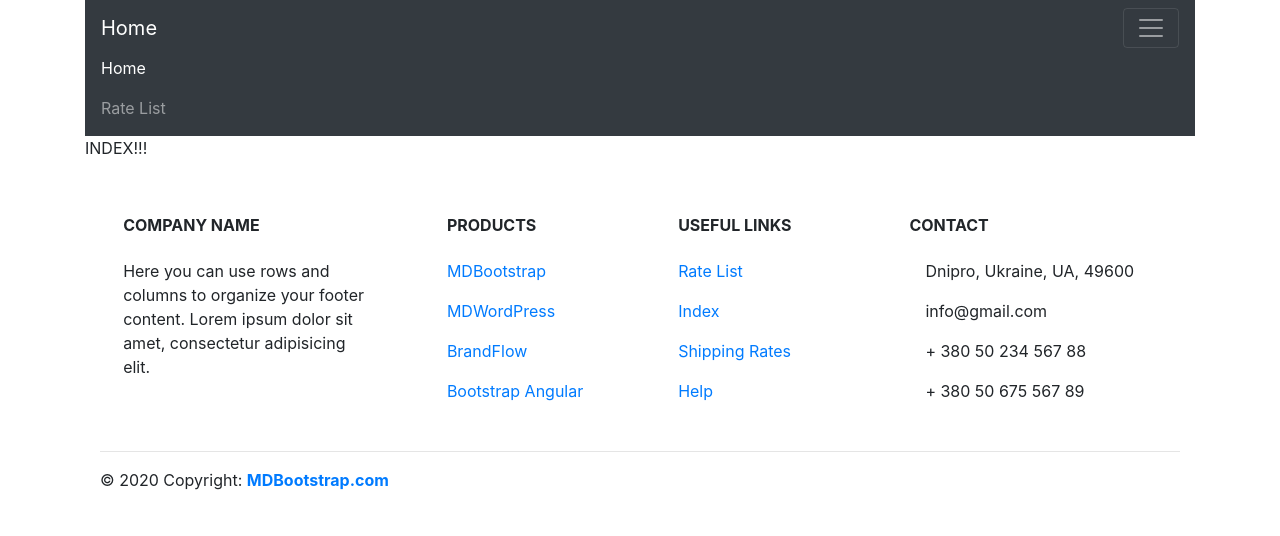
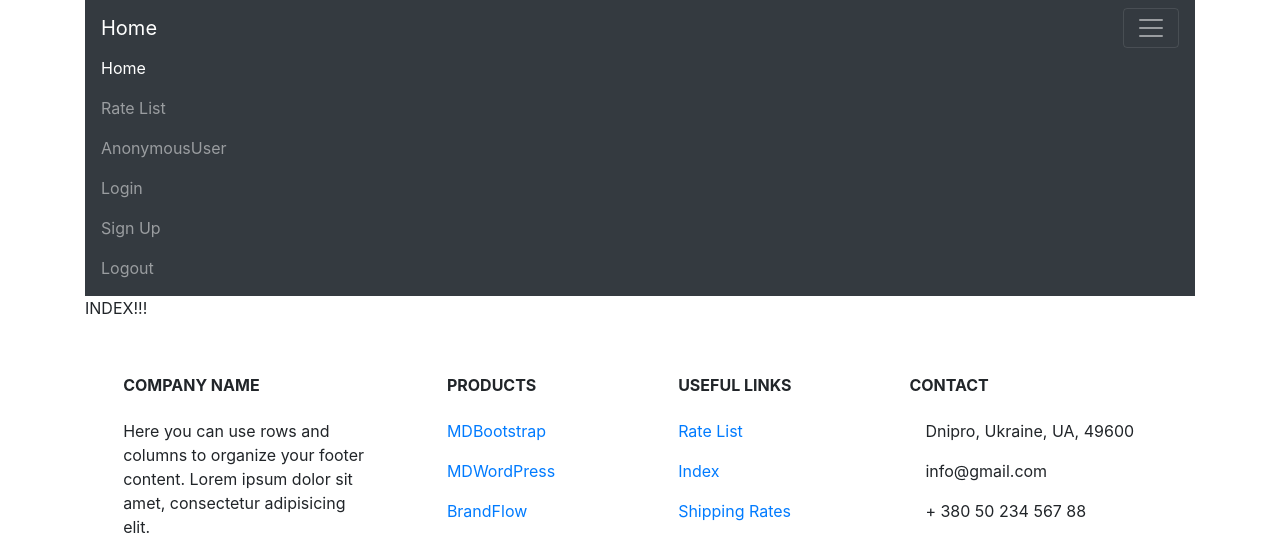
Before and after one commit to riv-ryzhkov/currency, a Django app: page / in a window 1280 px wide, after a click that opens the changed part. Shown: the top 536 px of the page. Run offline with Django 3.2, Linux system fonts and the light colour scheme; parts of the project's set-up code (start-up, migrations or seed data) failed here and were passed over; some libraries are stand-ins or nearby versions.

Commit message:
proverka!

```diff
--- a/src/account/models.py
+++ b/src/account/models.py
@@ -1,3 +1,5 @@
-# from django.db import models
+from django.contrib.auth.models import AbstractUser
 
-# Create your models here.
+
+class User(AbstractUser):
+    pass
--- /dev/null
+++ b/src/account/urls.py
@@ -0,0 +1,9 @@
+from account import views
+
+from django.urls import path
+
+app_name = 'account'
+
+urlpatterns = [
+    path('smoke/', views.smoke, name='smoke'),
+]
--- a/src/currency/settings.py
+++ b/src/currency/settings.py
@@ -25,6 +25,7 @@ INSTALLED_APPS = [
     'django.contrib.sessions',
     'django.contrib.messages',
     'django.contrib.staticfiles',
+
     'django_extensions',
     'debug_toolbar',
     # 'celery',
@@ -111,6 +112,8 @@ USE_TZ = True
 
 STATIC_URL = '/static/'
 
+AUTH_USER_MODEL = 'account.User'
+
 CELERY_BROKER_URL = 'amqp://localhost'
 
 CELERY_BEAT_SCHEDULE = {
--- a/src/currency/urls.py
+++ b/src/currency/urls.py
@@ -6,11 +6,12 @@ from django.views.generic import TemplateView
 urlpatterns = [
     path('admin/', admin.site.urls),
     path('', TemplateView.as_view(template_name='index.html'), name='index'),
-    # path('account/', include('account.urls')),
+    path('account/', include('account.urls')),
     path('rate/', include('rate.urls')),
 ]
 
 if settings.DEBUG:
+# if currency.DEBUG:
     import debug_toolbar
     urlpatterns = [
                       path('__debug__/', include(debug_toolbar.urls)),
--- a/src/templates/parts/navbar.html
+++ b/src/templates/parts/navbar.html
@@ -9,6 +9,12 @@
             <a class="nav-item nav-link active" href="{% url 'index' %}">
                 Home <span class="sr-only">(current)</span></a>
             <a class="nav-item nav-link" href="{% url 'rate:list' %}">Rate List</a>
+
+            {# login logout registration #}
+            <a class="nav-item nav-link" href="#">{{ request.user }}</a>
+            <a class="nav-item nav-link" href="#">Login</a>
+            <a class="nav-item nav-link" href="#">Sign Up</a>
+            <a class="nav-item nav-link" href="#">Logout</a>
         </div>
     </div>
 </nav>
```
Also changed, not shown: src/account/migrations/0001_initial.py (added), src/rate/migrations/0002_auto_20200614_0927.py (added).
